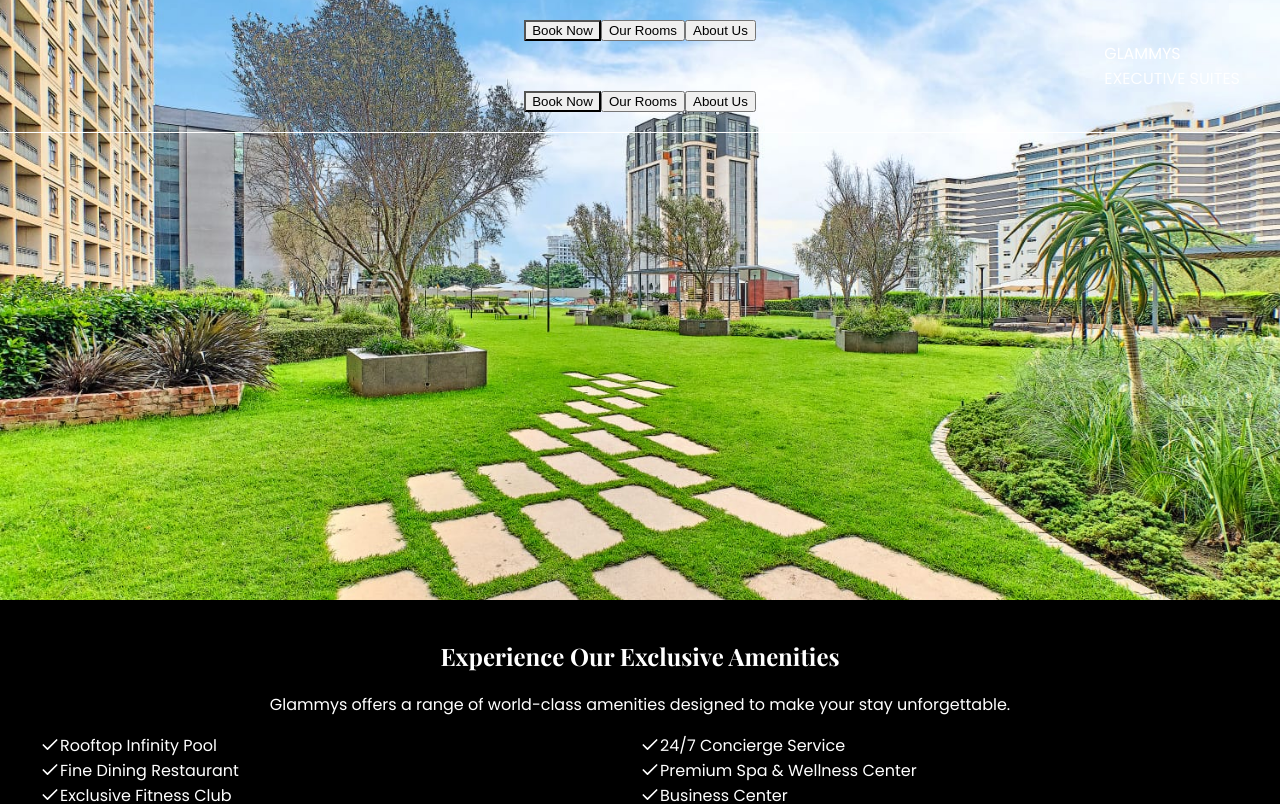
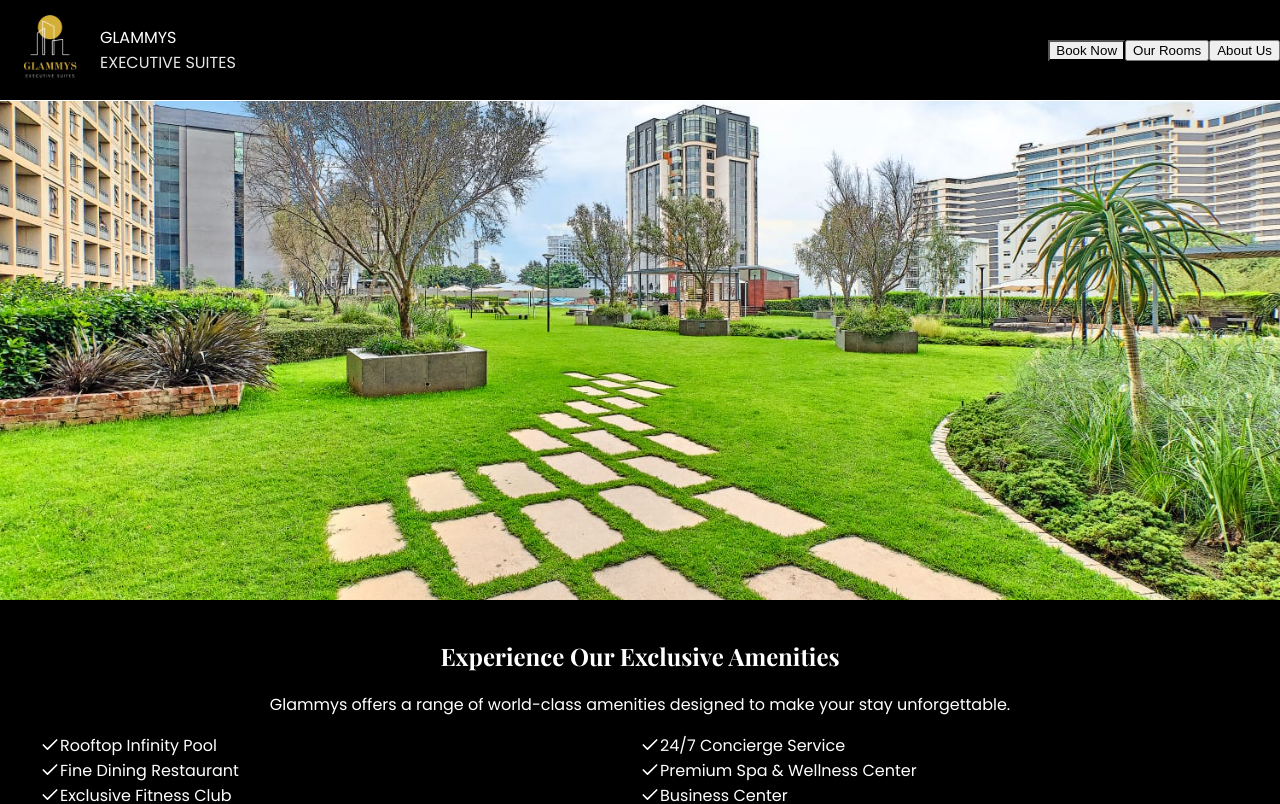
Before and after one commit to byTkeith/glammys-frontend, a React (Vite) app: page / in a window 1280 px wide. Shown: the top 804 px of the page. Built offline with nearby package versions, Linux system fonts and the light colour scheme.

Commit message:
added header

```diff
--- a/src/App.jsx
+++ b/src/App.jsx
@@ -1,5 +1,5 @@
 import { useState } from "react";
-import Header from "./Header";
+import {Header} from "./components/ui/Header";
 import { Card, CardContent } from "./components/ui/cards"; // Changed from "cards" to "card"
 import { Button } from "./components/ui/button";
 import { Input } from "./components/ui/input";
@@ -112,64 +112,9 @@ function App() {
 
   return (
     <div className="min-h-screen bg-black text-white">
-      {/* Fixed Header/Navigation */}
-      <nav className="fixed top-0 w-full bg-gray-900 p-4 z-50 border-b border-amber-500/30">
-        <div className="container mx-auto flex flex-col md:flex-row justify-between items-center">
-           {/* Buttons on the left */}
-           <div className="flex gap-8">
-          <button
-            onClick={() => setActiveSection("booking")}
-            className={`text-white hover:text-amber-400 transition-colors ${activeSection === "booking" ? "border-b-2 border-amber-400" : ""}`}
-          >
-            Book Now
-          </button>
-          <button
-            onClick={() => setActiveSection("rooms")}
-            className={`text-white hover:text-amber-400 transition-colors ${activeSection === "rooms" ? "border-b-2 border-amber-400" : ""}`}
-          >
-            Our Rooms
-          </button>
-          <button
-            onClick={() => setActiveSection("about")}
-            className={`text-white hover:text-amber-400 transition-colors ${activeSection === "about" ? "border-b-2 border-amber-400" : ""}`}
-          >
-            About Us
-          </button>
-        </div>
-        {/* Logo moved to the right */}
-          <div className="flex items-center gap-3 mb-4 md:mb-0 ml-auto">
-            <div className="w-12 h-12 rounded-full bg-gradient-to-br from-amber-400 to-amber-600 flex items-center justify-center text-black font-bold text-xl relative overflow-hidden shadow-lg">
-              <span className="absolute top-1 left-3">G</span>
-              <span className="absolute bottom-1 right-3">S</span>
-              <div className="w-px h-full bg-black rotate-45 absolute"></div>
-            </div>
-            <span className="text-3xl md:text-5xl font-bold text-white tracking-wider">
-              GLAMMYS
-              <span className="block text-sm md:text-base font-light tracking-widest text-amber-400 mt-0 opacity-90">EXECUTIVE SUITES</span>
-            </span>
-          </div>
-          <div className="flex gap-8">
-            <button
-              onClick={() => setActiveSection("booking")}
-              className={`text-white hover:text-amber-400 transition-colors ${activeSection === "booking" ? "border-b-2 border-amber-400" : ""}`}
-            >
-              Book Now
-            </button>
-            <button
-              onClick={() => setActiveSection("rooms")}
-              className={`text-white hover:text-amber-400 transition-colors ${activeSection === "rooms" ? "border-b-2 border-amber-400" : ""}`}
-            >
-              Our Rooms
-            </button>
-            <button
-              onClick={() => setActiveSection("about")}
-              className={`text-white hover:text-amber-400 transition-colors ${activeSection === "about" ? "border-b-2 border-amber-400" : ""}`}
-            >
-              About Us
-            </button>
-          </div>
-        </div>
-      </nav>
+      {/* Render the Header component with props */}
+      <Header activeSection={activeSection} setActiveSection={setActiveSection} />
+
 
       {/* Main Content Area */}
       <div className="pt-24">
--- a/src/components/ui/Header.jsx
+++ b/src/components/ui/Header.jsx
@@ -1,18 +1,50 @@
 import React from "react";
-import { Button } from "./components/Button"; // Adjust the path if necessary
 
-const Header = () => {
+export const Header = ({ activeSection, setActiveSection }) => {
   return (
-    <header className="flex justify-between items-center p-4 bg-black shadow-md">
-      {/* Buttons on the left */}
-      <div className="space-x-4">
-        <Button className="bg-blue-500">Login</Button>
-        <Button className="bg-gray-200 text-black">Sign Up</Button>
+    <header style={{ backgroundColor: "#000" }} className="flex justify-between items-center p-2 bg-black shadow-md fixed top-0 w-full z-50 border-b border-amber-500/30">
+      {/* Logo on the left */}
+      <div className="flex items-center gap-3">
+        <img
+          src="/images/logo.png" // Path to your logo image
+          alt="Glammys Logo"
+          style={{  height: '100px' }}
+          //className="h-8" // Adjust the height as needed
+        />
+        <span className="text-2xl md:text-4xl font-bold text-white tracking-wider">
+          GLAMMYS
+          <span className="block text-sm md:text-base font-light tracking-widest text-amber-400 mt-0 opacity-90">
+            EXECUTIVE SUITES
+          </span>
+        </span>
       </div>
 
-      {/* Logo on the right */}
-      <div>
-        <img src="/logo.png" alt="Logo" className="h-10" />
+      {/* Navigation buttons on the right */}
+      <div className="flex gap-8">
+        <button
+          onClick={() => setActiveSection("booking")}
+          className={`text-base text-white hover:text-amber-400 transition-colors ${
+            activeSection === "booking" ? "border-b-2 border-amber-400" : ""
+          }`}
+        >
+          Book Now
+        </button>
+        <button
+          onClick={() => setActiveSection("rooms")}
+          className={`text-base text-white hover:text-amber-400 transition-colors ${
+            activeSection === "rooms" ? "border-b-2 border-amber-400" : ""
+          }`}
+        >
+          Our Rooms
+        </button>
+        <button
+          onClick={() => setActiveSection("about")}
+          className={`text-base text-white hover:text-amber-400 transition-colors ${
+            activeSection === "about" ? "border-b-2 border-amber-400" : ""
+          }`}
+        >
+          About Us
+        </button>
       </div>
     </header>
   );
```
